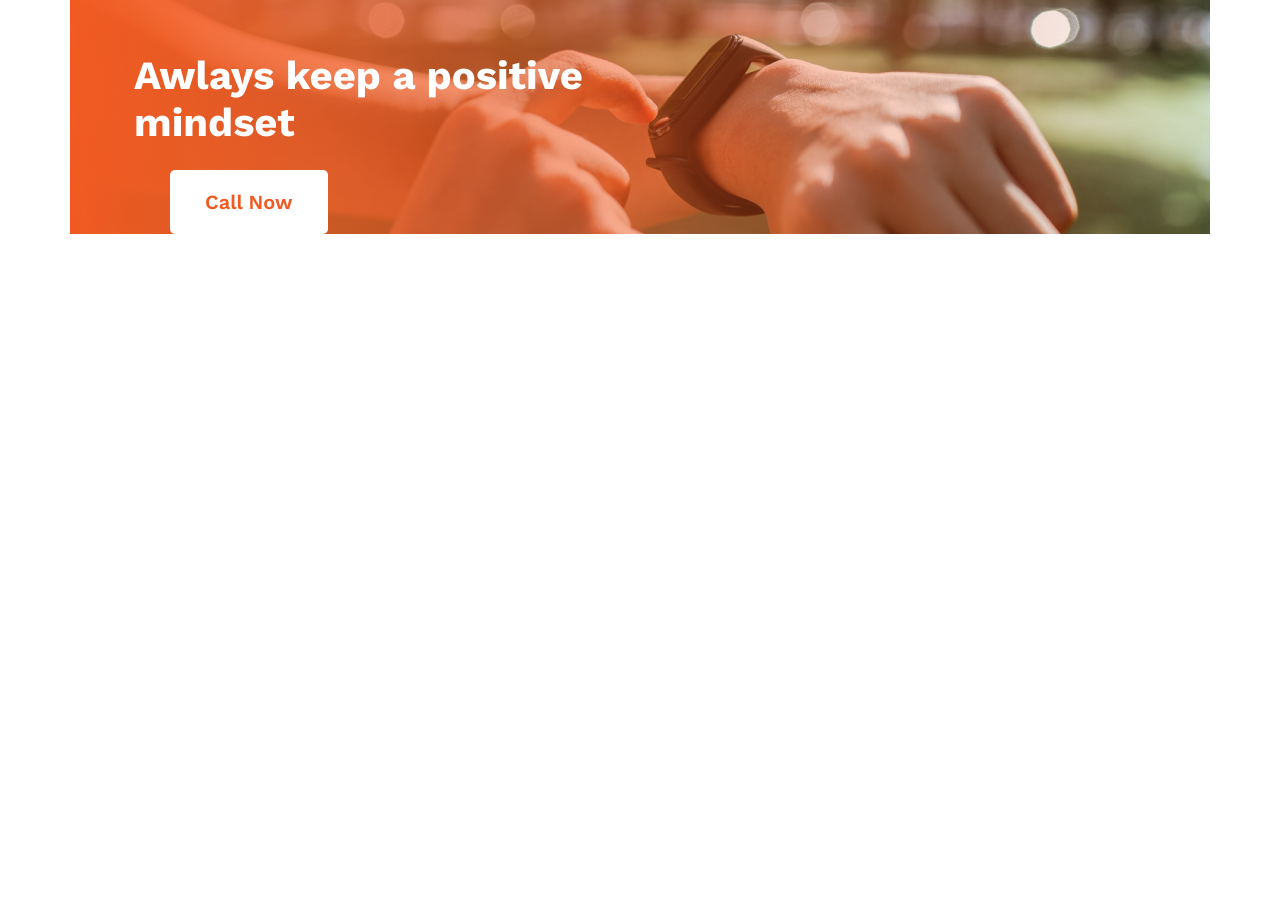
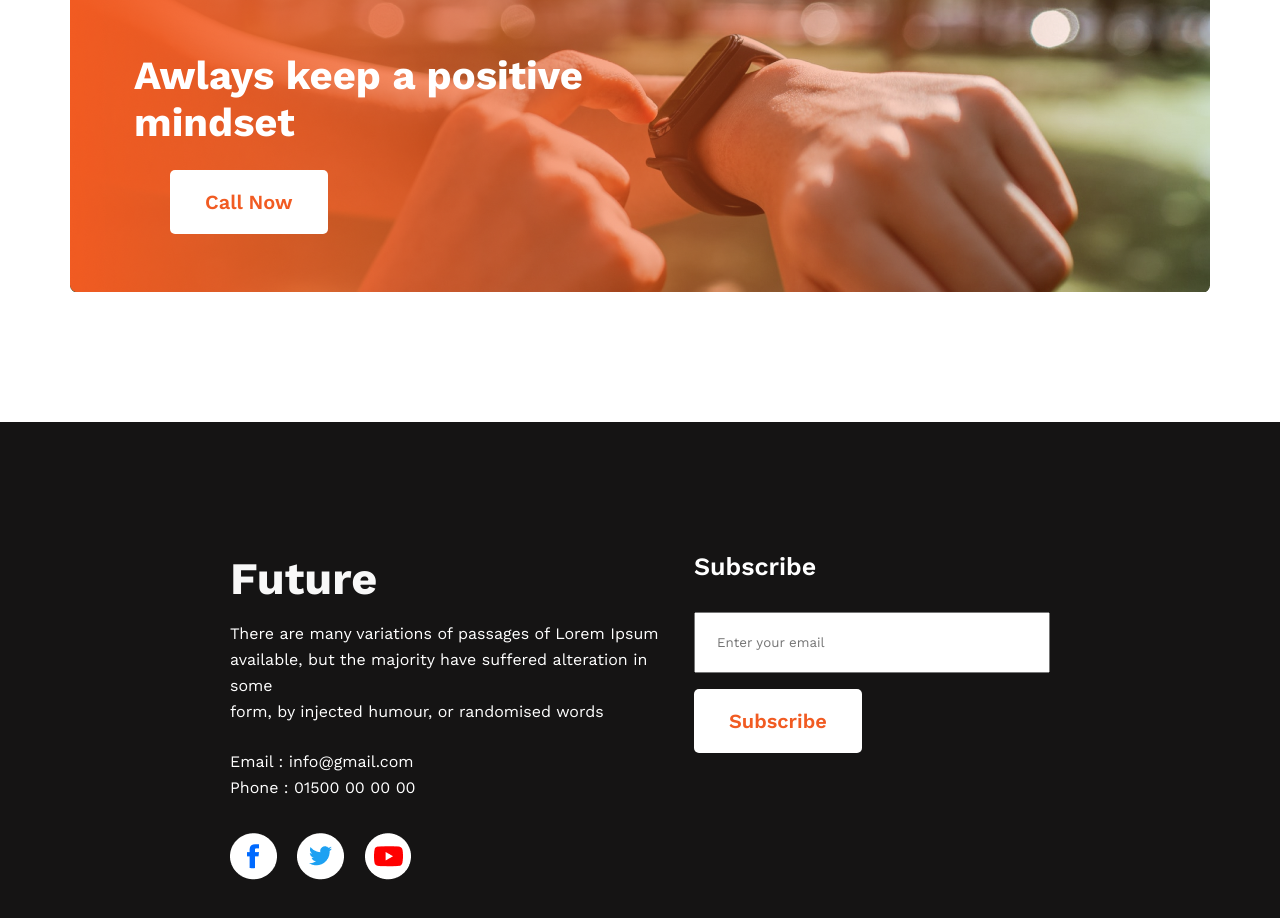
Before and after one commit to MamunKhan2002/new-year-me, a plain HTML site: page index.html in a window 1280 px wide. Shown: the part 2101-3019 px from the top of the page. Before the commit the page ends 2335 px from the top, so only its background shows below. Drawn offline with nearby package versions, Linux system fonts and the light colour scheme.

Commit message:
Complete Project

```diff
--- a/index.html
+++ b/index.html
@@ -70,11 +70,26 @@
         <!----------Here are positive mindset section start---------->
         <section class="mindset">
             <h3 class="mindset-tile">Awlays keep a positive mindset</h3>
-            <button class="Contact-btn"><a href="#">Call Now</a></button>
+            <button class="primary-btn"><a href="#">Call Now</a></button>
         </section>
     </main>
     <footer>
-
+        <div class="footer-item">
+            <h3 class="footer-title">Future</h3>
+            <p class="footer-description">There are many variations of passages of Lorem Ipsum <br> available, but the majority have suffered alteration in some <br> form, by injected humour, or randomised words</p>
+            <p class="emai contact-item">Email : info@gmail.com</p>
+            <p class="phone contact-item">Phone : 01500 00 00 00</p>
+            <img class="social-icon" src="./images/icons/fb.png" alt="">
+            <img class="social-icon" src="./images/icons/twitter.png" alt="">
+            <img class="social-icon" src="./images/icons/youtube.png" alt="">
+        </div>
+        <div class="footer-item">
+            <h3 class="footer-Subscribe">Subscribe</h3>
+            <input type="email" placeholder="Enter your email">
+            <div class="sub-btn">
+                <button class="subscribe-btn"><a href="#">Subscribe</a></button>
+            </div>
+        </div>
     </footer>
 
 </body>
--- a/style.css/style.css
+++ b/style.css/style.css
@@ -137,9 +137,8 @@ main {
 /* ----------Here are positive mindset design start---------- */
 .mindset {
     background-image: url("../images/gradient3.png"), url("../images/watch.png");
-    /* height: 100vh; */
+    min-height: 300px;
     background-repeat: no-repeat;
-    /* padding-bottom: 130px; */
 }
 
 .mindset-tile {
@@ -149,7 +148,7 @@ main {
     padding: 60px 617px 24px 64px;
 }
 
-.Contact-btn {
+.primary-btn {
     padding: 20px 35px;
     outline: 0;
     border: 0;
@@ -158,9 +157,68 @@ main {
     background: #FFF;
 }
 
-.Contact-btn>a {
+.primary-btn>a, .subscribe-btn>a {
     color: #F15B22;
     font-size: 20px;
     font-weight: 600;
     text-decoration: none;
 }
+
+
+
+
+/* -----------Footer Section Style Start----------- */
+
+footer {
+    display: flex;
+    justify-content: space-between;
+    background-color: #151414;
+    padding: 130px 230px;
+    margin-top: 130px;
+}
+
+.footer-title {
+    color: #F8F8F8;
+    font-size: 45px;
+    font-weight: 700;
+}
+
+.footer-description {
+    color: #FFF;
+    font-size: 16px;
+    font-weight: 400;
+    line-height: 26px;
+    padding-block: 16px 24px;
+}
+
+.footer-Subscribe {
+    color: #FFF;
+    font-size: 25px;
+    font-weight: 600;
+}
+
+.contact-item {
+    color: #fff;
+    font-size: 16px;
+    font-weight: 400;
+    line-height: 26px;
+}
+
+.social-icon {
+    margin-top: 32px;
+    margin-right: 15px;
+}
+
+input[type="email"] {
+    padding: 21px 160px 21px 21px;
+    margin-block: 31px 16px;
+}
+
+.subscribe-btn{
+    padding: 20px 35px;
+    outline: 0;
+    border: 0;
+    border-radius: 5px;
+    background: #FFF;
+}
+/* --------The End----------- */
```
